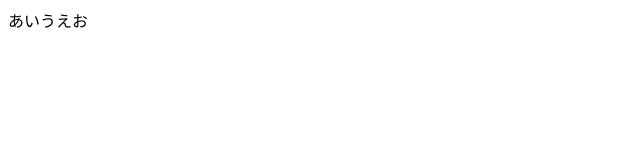
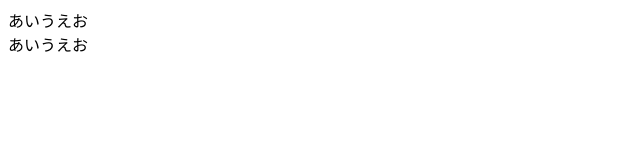
Before and after one commit to amiig/test, a plain HTML site: page index.html in a window 1280 px wide. Shown: the full height of the page, 0-640 px from the left. Drawn offline with Linux system fonts and the light colour scheme.

Commit message:
Update index.html

```diff
--- a/index.html
+++ b/index.html
@@ -3,4 +3,7 @@
   <div class="test">
     あいうえお
   </div>
+  <div id="red">
+    あいうえお
+  </div>
 </html>
```
